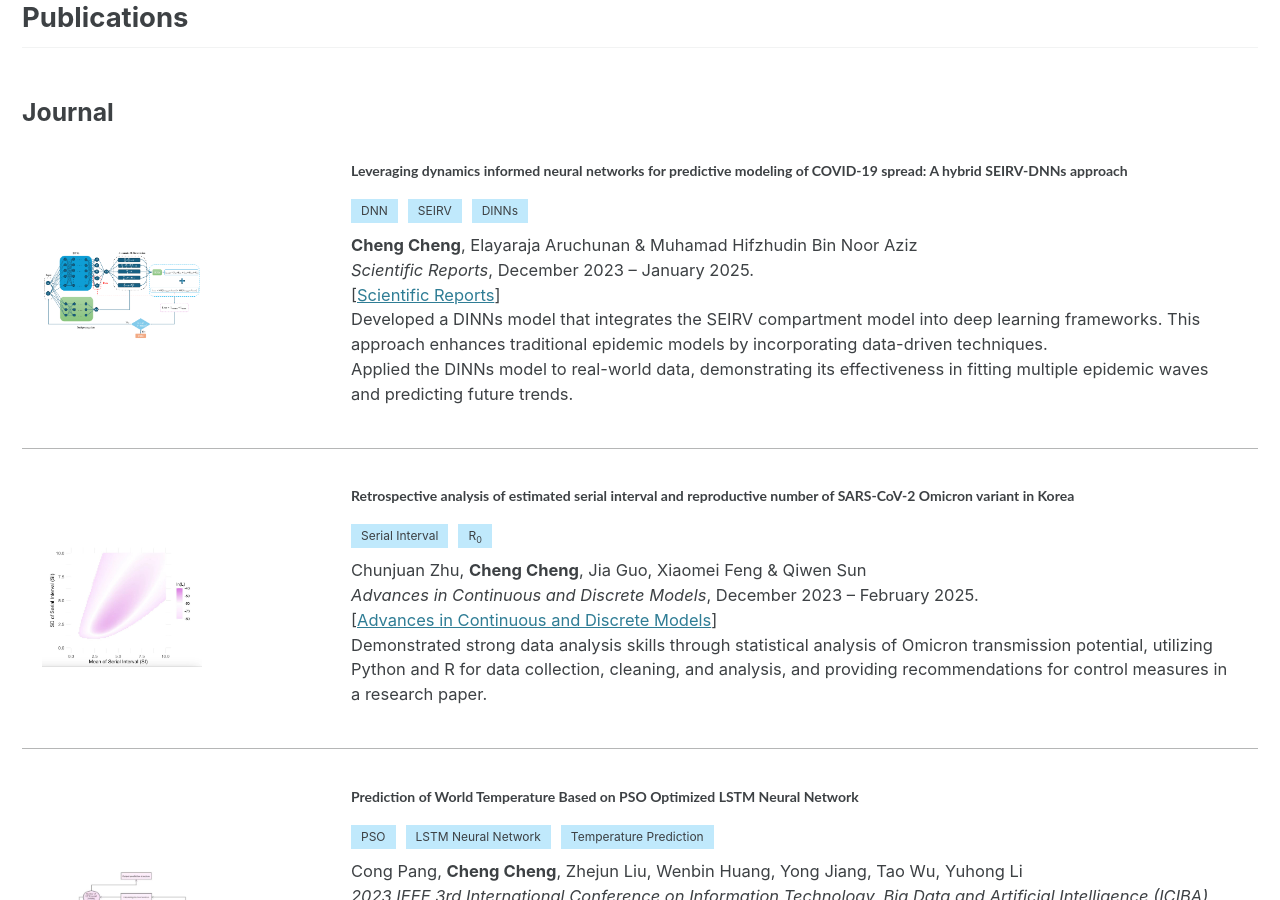
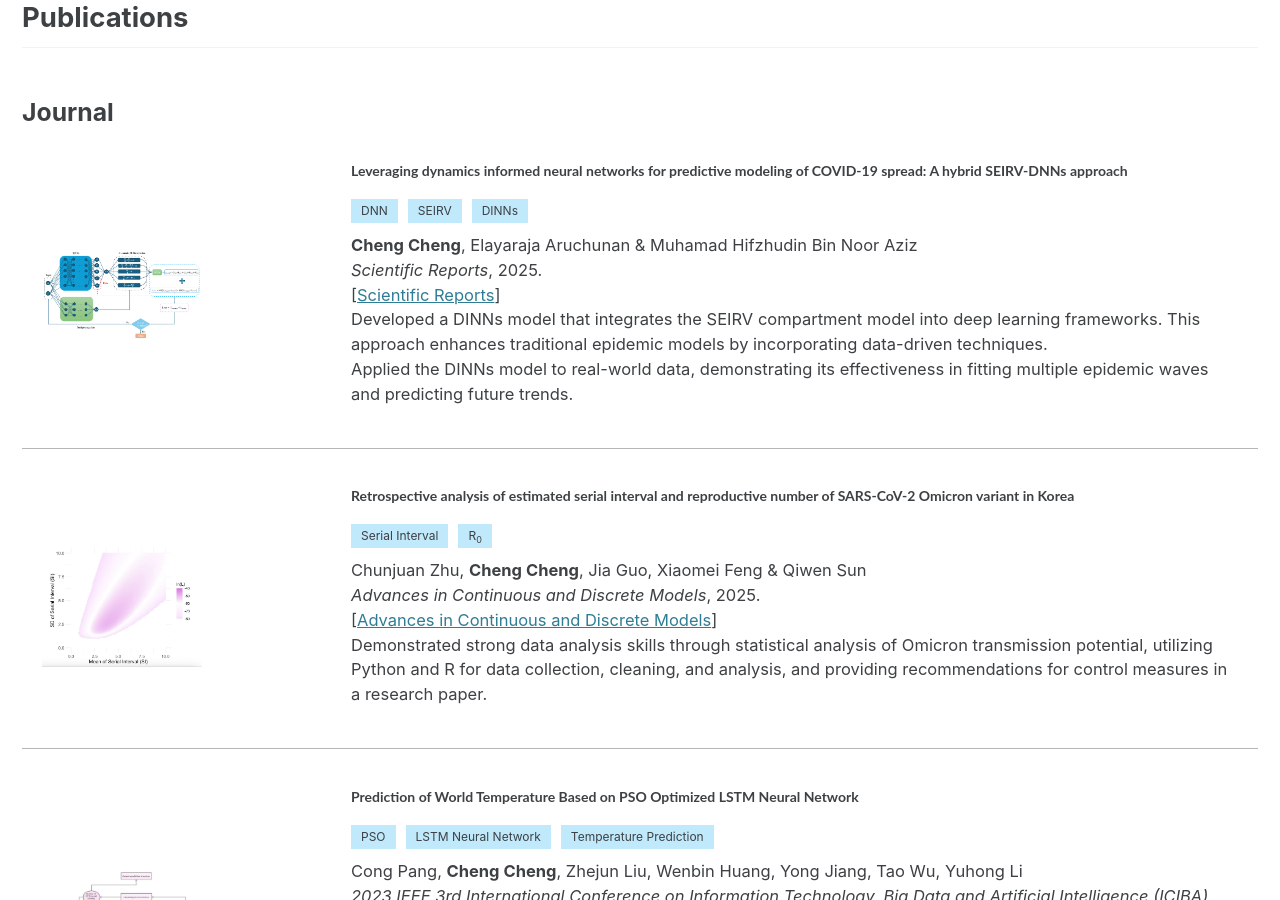
Before and after one commit to yinpeiqiang/y, a Jekyll site: the page built from _pages/research.md, in a window 1280 px wide and 900 px high, scrolled down 436 px. Built offline with Jekyll 4.4.1, drawn with Linux system fonts in a browser that asks for light colours; cached includes are drawn as plain includes.

Commit message:
Update research.md

```diff
--- a/_pages/research.md
+++ b/_pages/research.md
@@ -37,7 +37,7 @@ I am deeply interested in Computational epidemiology. I believe that machine lea
           </div>
           <strong>Cheng Cheng</strong>, Elayaraja Aruchunan & Muhamad Hifzhudin Bin Noor Aziz
           <br>
-          <em>Scientific Reports</em>, December 2023 – January 2025.
+          <em>Scientific Reports</em>, 2025.
           <br>
           [<a href="https://www.nature.com/articles/s41598-025-85440-1" target="_blank" rel="noopener noreferrer">Scientific Reports</a>]
           <br>
@@ -70,7 +70,7 @@ I am deeply interested in Computational epidemiology. I believe that machine lea
           </div>
           Chunjuan Zhu, <strong>Cheng Cheng</strong>, Jia Guo, Xiaomei Feng & Qiwen Sun
           <br>
-          <em>Advances in Continuous and Discrete Models</em>, December 2023 – February 2025.
+          <em>Advances in Continuous and Discrete Models</em>, 2025.
           <br>
           [<a href="https://advancesincontinuousanddiscretemodels.springeropen.com/articles/10.1186/s13662-025-03906-y" target="_blank" rel="noopener noreferrer">Advances in Continuous and Discrete Models</a>]
           <br>
```
